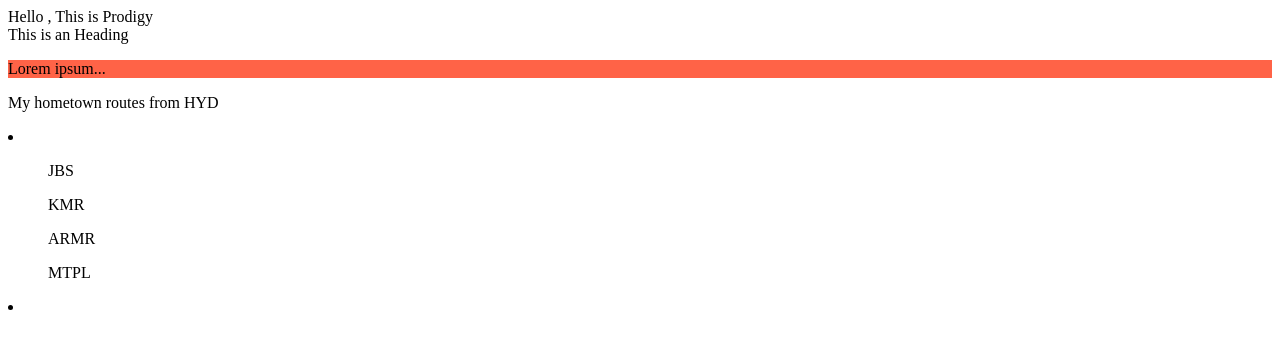
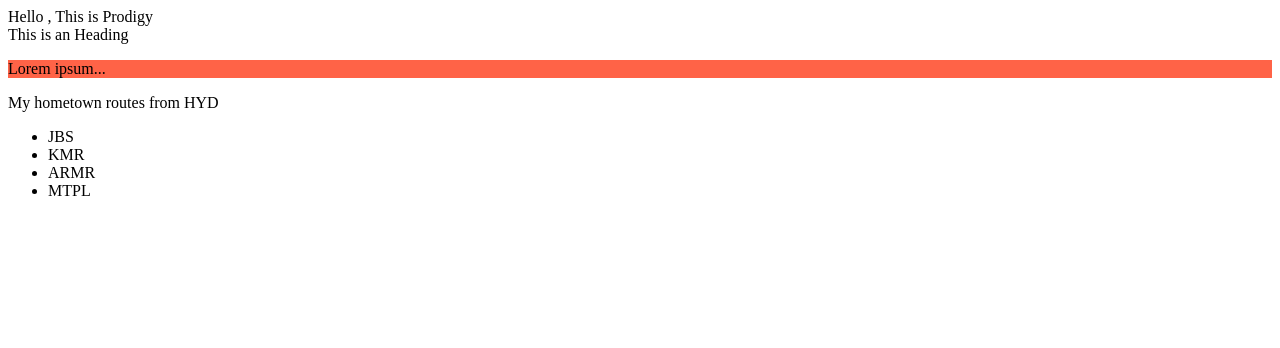
Before and after one commit to devaraju2324/mydata, a plain HTML site: page index.html in a window 1280 px wide. Drawn offline with Linux system fonts and the light colour scheme.

Commit message:
coreect data added

```diff
--- a/index.html
+++ b/index.html
@@ -14,16 +14,17 @@ Hello , This is Prodigy<br>
 
     <p> My hometown routes from HYD</p>
 
-    <li>
+    <ul>
 
-        <ul>JBS</ul>
-        <ul>KMR</ul>
-        <ul>ARMR</ul>
-        <ul>MTPL</ul>
+        <li>JBS</li>
+        <li>KMR</li>
+        <li>ARMR</li>
+        <li>MTPL</li>
 
 
 
-<li>
+
+    </ul>
 
 
 
```
